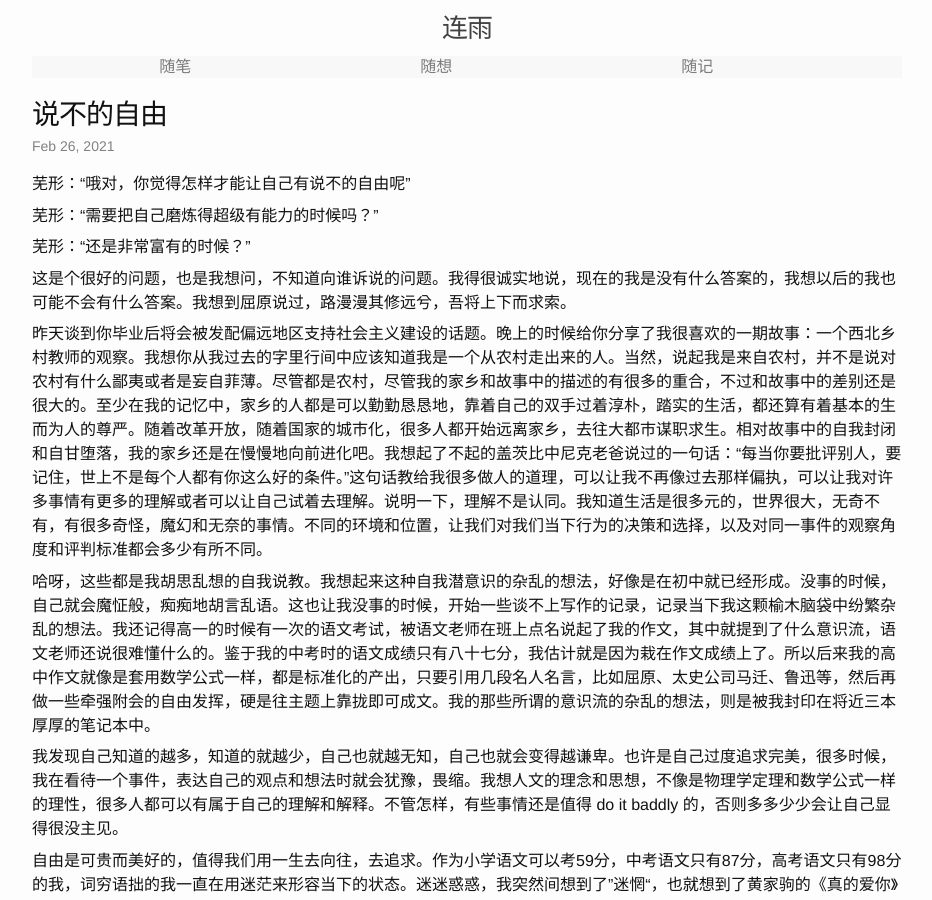
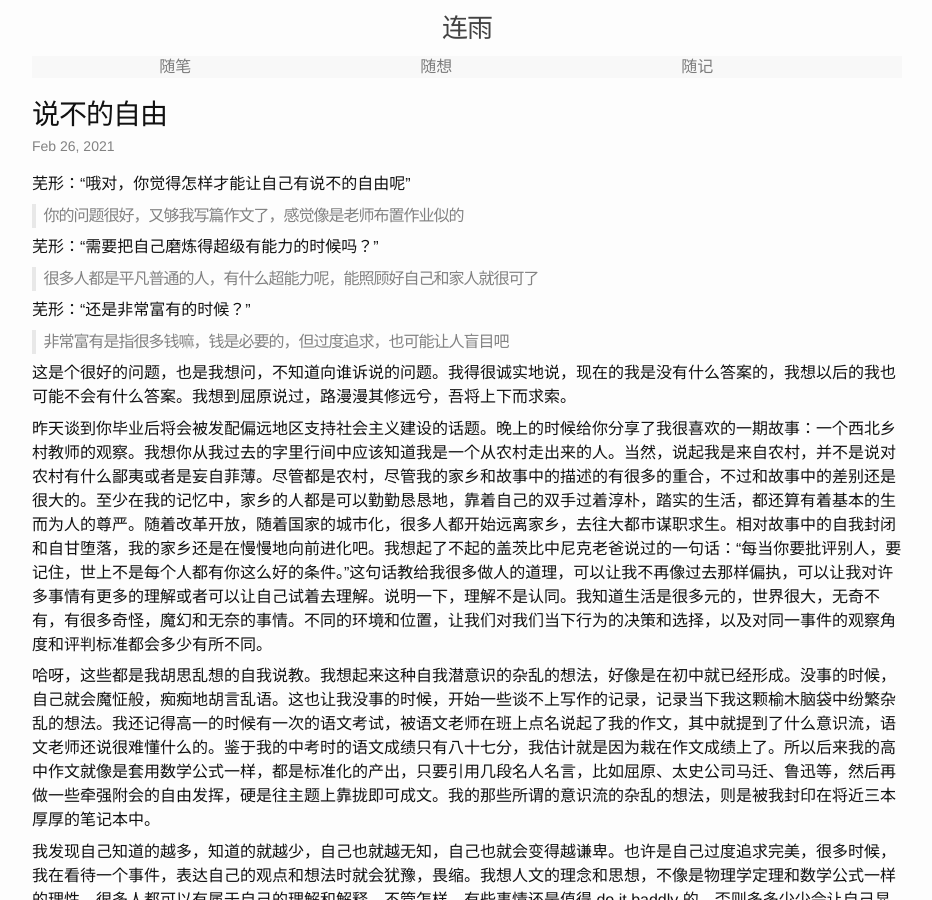
Before and after one commit to lianyu1115/lianyu, a Jekyll site: the page built from _essays/2021-02-26-说不的自由.md, in a window 1280 px wide and 900 px high. Shown: the whole window, without its empty margins (173-1105 px from the left). Built offline with Jekyll 4.4.1, drawn with Linux system fonts in a browser that asks for light colours.

Commit message:
Update 2021-02-26-说不的自由.md

```diff
--- a/_essays/2021-02-26-说不的自由.md
+++ b/_essays/2021-02-26-说不的自由.md
@@ -8,9 +8,15 @@ tags: ''
 
 芜形：“哦对，你觉得怎样才能让自己有说不的自由呢”
 
+> 你的问题很好，又够我写篇作文了，感觉像是老师布置作业似的
+
 芜形：“需要把自己磨炼得超级有能力的时候吗？”
 
+> 很多人都是平凡普通的人，有什么超能力呢，能照顾好自己和家人就很可了
+
 芜形：“还是非常富有的时候？”
+
+> 非常富有是指很多钱嘛，钱是必要的，但过度追求，也可能让人盲目吧
 
 这是个很好的问题，也是我想问，不知道向谁诉说的问题。我得很诚实地说，现在的我是没有什么答案的，我想以后的我也可能不会有什么答案。我想到屈原说过，路漫漫其修远兮，吾将上下而求索。
 
```
